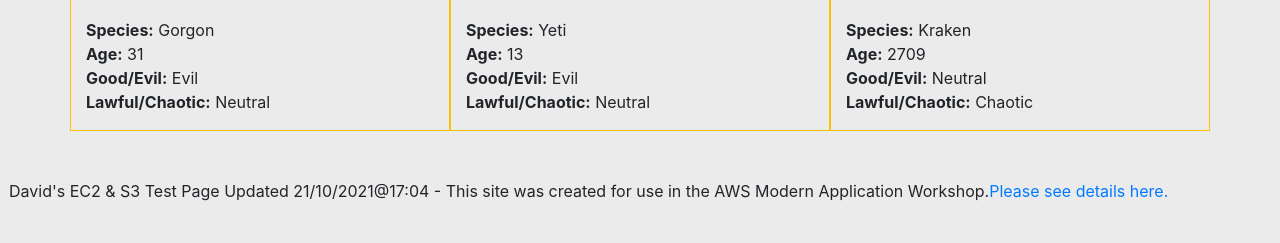
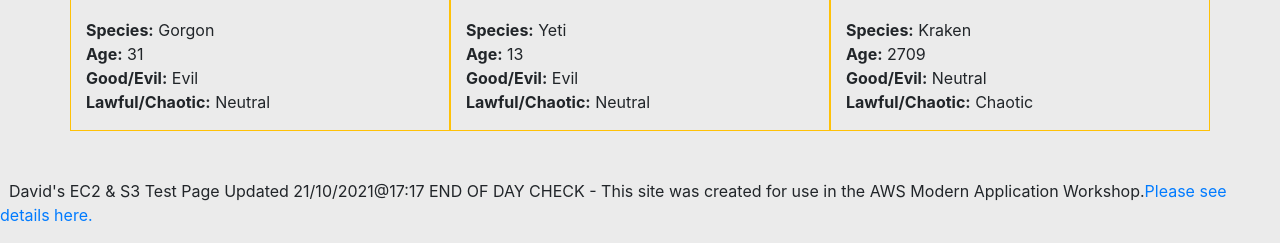
Before and after one commit to dcpage/htmlcvproject, a plain HTML site: page index.html in a window 1280 px wide. Shown: the part 1497-1740 px from the top of the page. Before the commit the page ends 1716 px from the top, so only its background shows below. Drawn offline with nearby package versions, Linux system fonts and the light colour scheme.

Commit message:
Update index.html

```diff
--- a/index.html
+++ b/index.html
@@ -53,7 +53,7 @@
     <p>
       <br>
       <br>
-      &nbsp;&nbsp;David's EC2 & S3 Test Page Updated 21/10/2021@17:04 - This site was created for use in the AWS Modern Application Workshop.<a href="https://github.com/aws-samples/aws-modern-application-workshop">Please see details here.</a>
+      &nbsp;&nbsp;David's EC2 & S3 Test Page Updated 21/10/2021@17:17 END OF DAY CHECK - This site was created for use in the AWS Modern Application Workshop.<a href="https://github.com/aws-samples/aws-modern-application-workshop">Please see details here.</a>
     </p>
   </body>
   <script>
```
